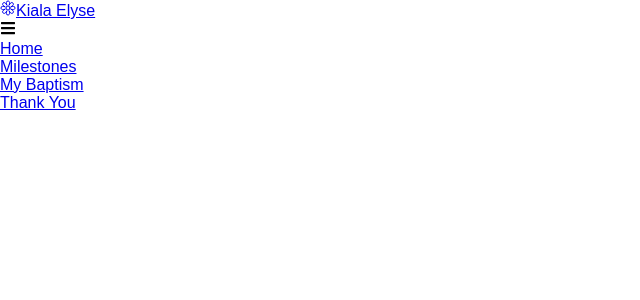
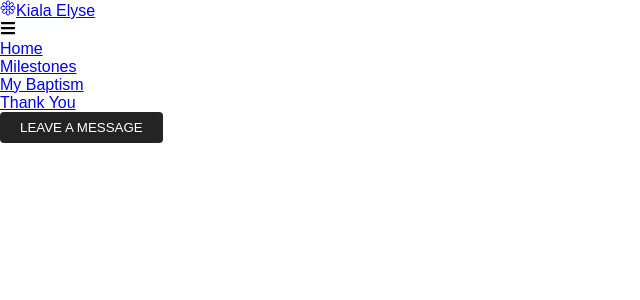
Before and after one commit to pjestioko/ellie-program, a React (Create React App) app: page / in a window 1280 px wide. Shown: the top 300 px of the page, without its empty margins (0-640 px from the left). Built offline with nearby package versions, Linux system fonts and the light colour scheme.

Commit message:
button style sheet and logic

```diff
--- /dev/null
+++ b/src/components/Button.css
@@ -0,0 +1,103 @@
+:root {
+    --primary: #fff;
+}
+
+.btn {
+    padding: 8px 20px;
+    border-radius:  4px;
+    outline: none;
+    border: none;
+    cursor: pointer;
+    white-space: nowrap;
+}
+
+.btn--primary {
+    background-color: var(--primary);
+    color: #242424;
+    border: 1px solid var(--primary);
+}
+
+.btn--outline {
+    background-color: transparent;
+    color: #fff;
+    padding: 8px 20px;
+    border: 1px solid var(--primary);
+    transition: all 0.3s ease-out;
+}
+
+.btn-medium {
+    padding: 8px 20px;
+    font-size: 18px;
+}
+
+.btn-large {
+    padding: 12px 26px;
+    font-size: 20px;
+}
+
+.btn-mobile {
+    text-align: center;
+    border-radius: 4px;
+    width: 80%;
+    text-decoration: none;
+    font-size: 24px;
+    background-color: transparent;
+    color: #fff;
+    padding: 14px 20px;
+    border: 1px solid #fff;
+    transition: all 0.3s ease-out;
+}
+
+.btn--wide {
+    padding: 12px 64px;
+    font-size: 20px;
+}
+
+.btn--large:hover, .btn--medium:hover, .btn--mobile:hover {
+    transition: all 0.3s ease-out;
+    background: #fff;
+    color: #242424;
+}
+
+.btn--wide:hover {
+    color: #fff;
+    background-color: #f00946;
+    transition: all 0.2s ease-out;
+}
+
+.blue {
+    background-color: #276afb;
+    color: #fff;
+    border: none;
+}
+
+.red {
+    background-color: #f00946;
+    color: #fff;
+    border: none;
+}
+
+.primary {
+    background-color:#242424;
+    color: #fff;
+    border: none;
+}
+
+.primary:hover {
+    background-color:#fff;
+    color: #242424;
+    border: none;
+}
+
+
+.green {
+    background-color: #25ce4a;
+    color: #fff;
+    border: none;
+}
+
+.green:hover {
+    background-color: #fff;
+    color: #25ce4a;
+    border: none;
+}
--- /dev/null
+++ b/src/components/Button.js
@@ -0,0 +1,20 @@
+import React from 'react';
+import './Button.css';
+
+const STYLES = ['btn--primary', 'btn--outline']
+
+const SIZES = ['btn--medium', 'btn--large', 'btn--mobile', 'btn--wide']
+
+const COLOR = ['primary', 'blue', 'red', 'green']
+
+export const Button = ({ children, type, onClick, buttonStyle, buttonSize, buttonColor }) => {
+    const checkButtonStyle = STYLES.includes(buttonStyle) ? buttonStyle : STYLES[0]
+
+    const checkButtonSize = STYLES.includes(buttonSize) ? buttonSize : SIZES[0]
+
+    const checkButtonColor = STYLES.includes(buttonColor) ? buttonColor : COLOR[0]
+
+    return (
+        <button className={`btn ${checkButtonStyle} ${checkButtonSize} ${checkButtonColor}`} onClick={onClick} type={type}>{children}</button>
+    )
+}
--- a/src/components/Navbar.js
+++ b/src/components/Navbar.js
@@ -2,11 +2,24 @@
 import { Link } from 'react-router-dom';
 import { FaBars, FaTimes } from 'react-icons/fa';
 import { IoFlowerOutline } from 'react-icons/io5';
+import { Button } from './Button';
 
 function Navbar() {
     const [click, setClick] = useState(false)
+    const [button, setButton] = useState(true)
 
     const handleClick = () => setClick(!click)
+    const closeMobileMenu = () => setClick(false)
+
+    const showButton = () => {
+        if (window.innerWidth <= 960) {
+            setButton(false)
+        } else {
+            setButton(true)
+        }
+    }
+
+    window.addEventListener('resize', showButton);
 
     return (
         <>
@@ -40,6 +53,22 @@
                                 Thank You
                             </Link>
                         </li>
+                        <li className="nav-btn">
+                            {button ? (
+                                <Link to='/message' className="btn-link">
+                                    <Button buttonStyle='btn--outline'>
+                                        LEAVE A MESSAGE
+                                    </Button>
+                                </Link>
+                            ) : (
+                                <Link to='/message' className="btn-link">
+                                    <Button buttonStyle='btn--outline'
+                                        buttonSize='btn--mobile'>
+                                        LEAVE A MESSAGE
+                                    </Button>
+                                </Link>
+                            )}
+                        </li>
                     </ul>
                 </div>
             </div>
```
